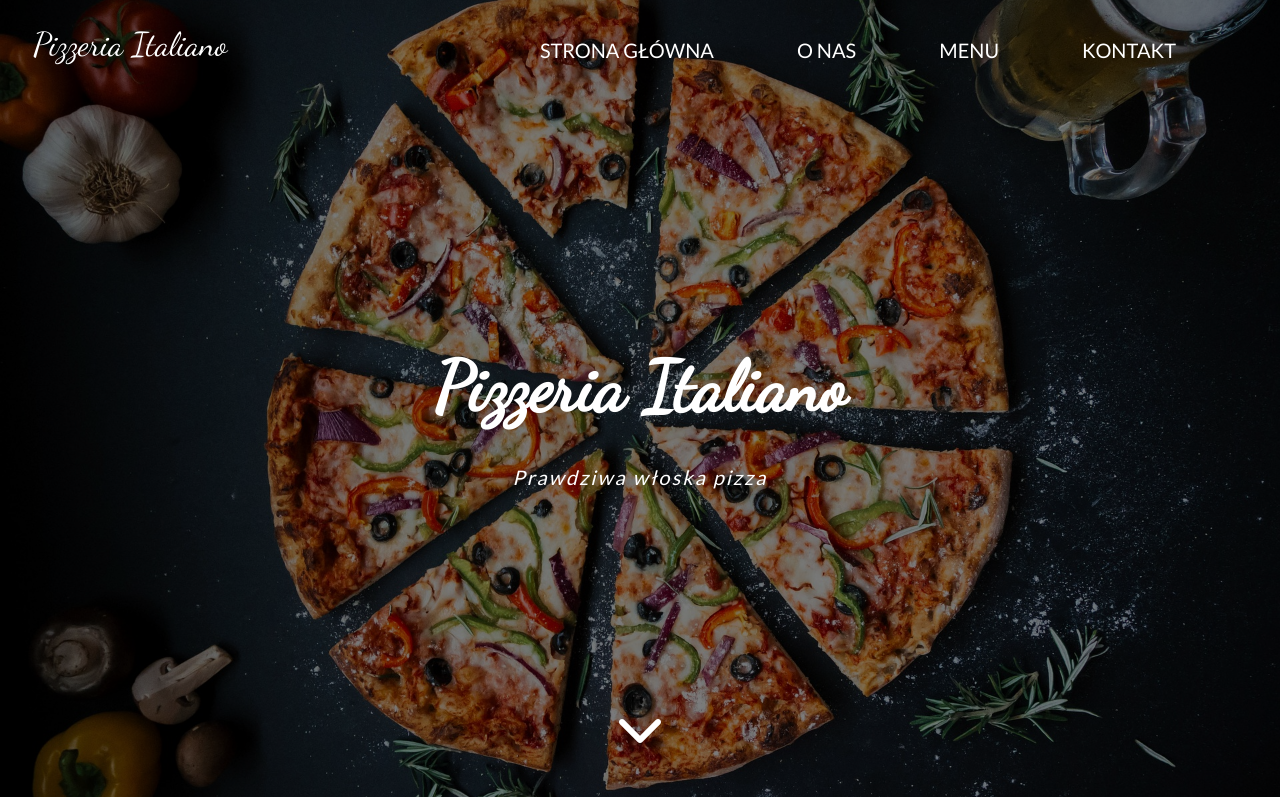
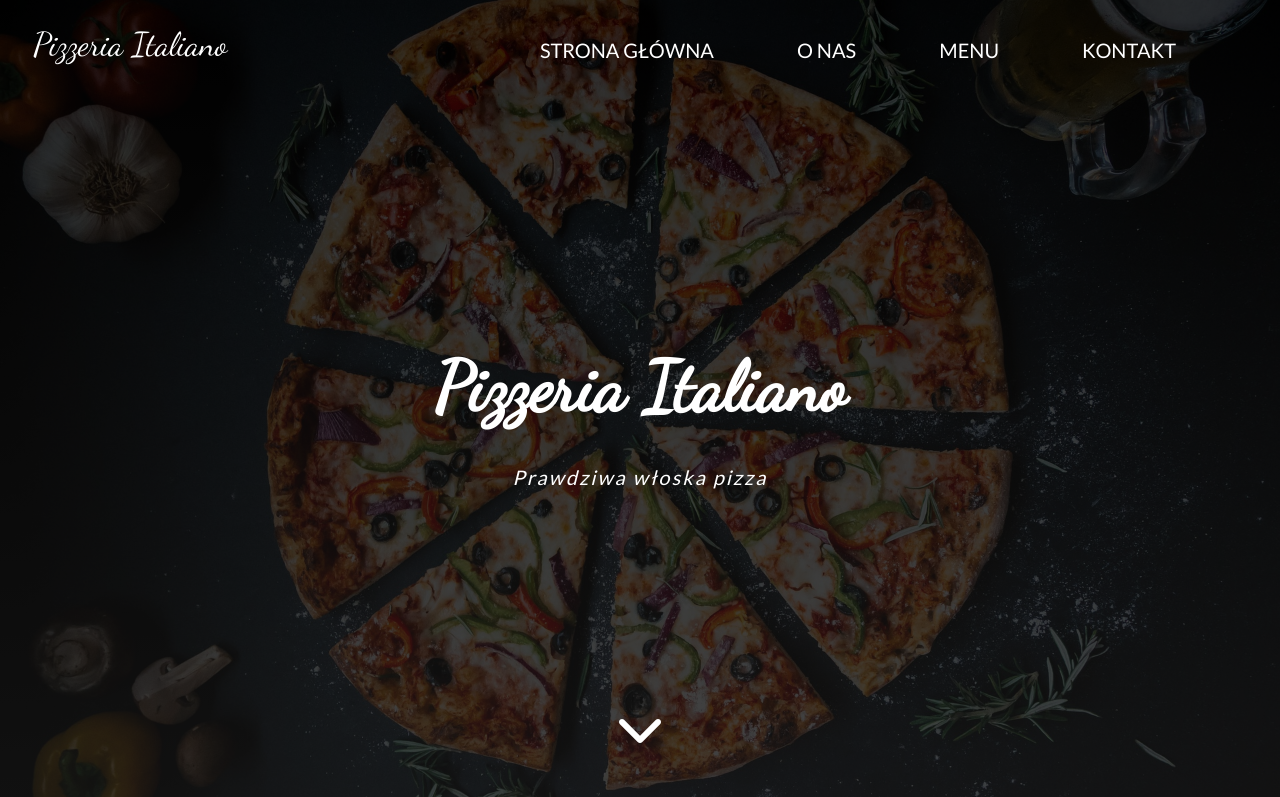
Before and after one commit to FaberNiko/PizzeriaItaliano, a plain HTML site: page index.html in a window 1280 px wide. Shown: the top 797 px of the page. Drawn offline with nearby package versions, Linux system fonts and the light colour scheme.

Commit message:
changed images

```diff
--- a/scss/main.scss
+++ b/scss/main.scss
@@ -152,10 +152,11 @@ body {
 .home {
 	position: relative;
 	height: 100vh;
-	background-image: url('../img/pizza-small.jpg');
-	background-size: cover;
-	background-position: center;
-	background-attachment: fixed;
+	@include heroImages('../img/pizza-small.jpg');
+	// background-image: url('../img/pizza-small.jpg');
+	// background-size: cover;
+	// background-position: center;
+	// background-attachment: fixed;
 	z-index: 0;
 	display: flex;
 	justify-content: center;
@@ -507,7 +508,7 @@ body {
 	}
 
 	.home {
-		background-image: url("../img/pizza-big.jpg");
+		@include heroImages('../img/pizza-big.jpg');
 	}
 
 	.aboutus {
```
Also changed, not shown: css/main.css, 1 other file.
